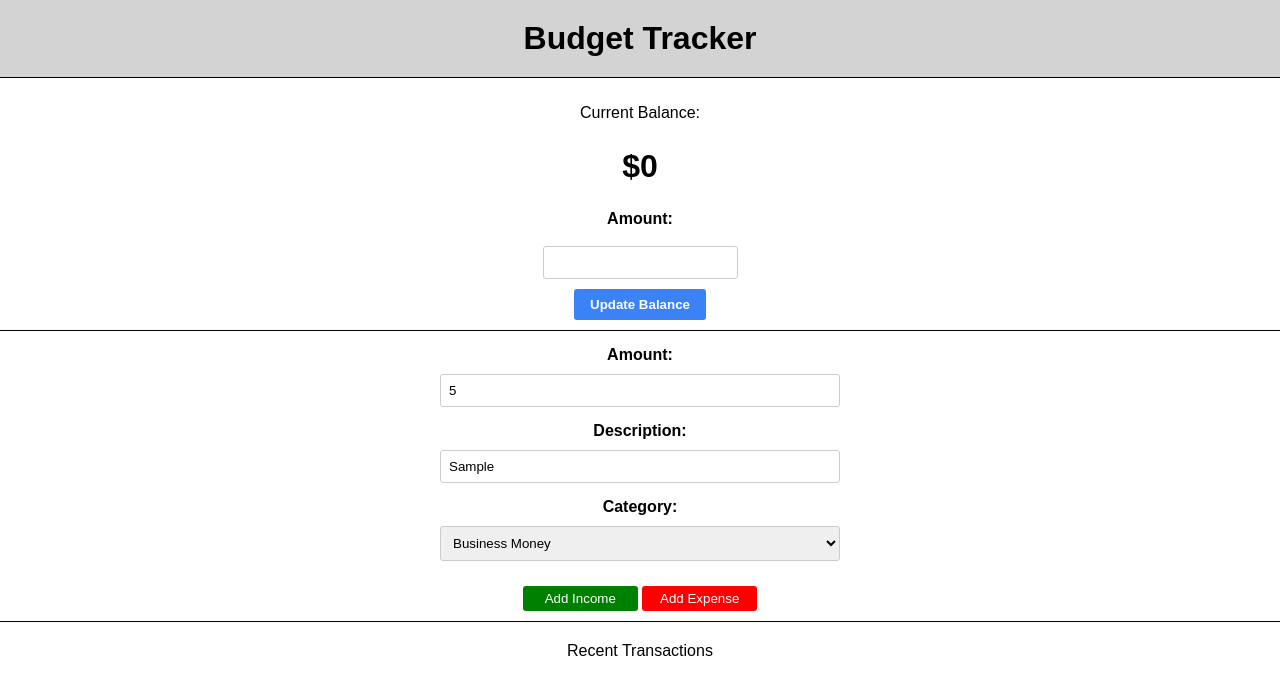
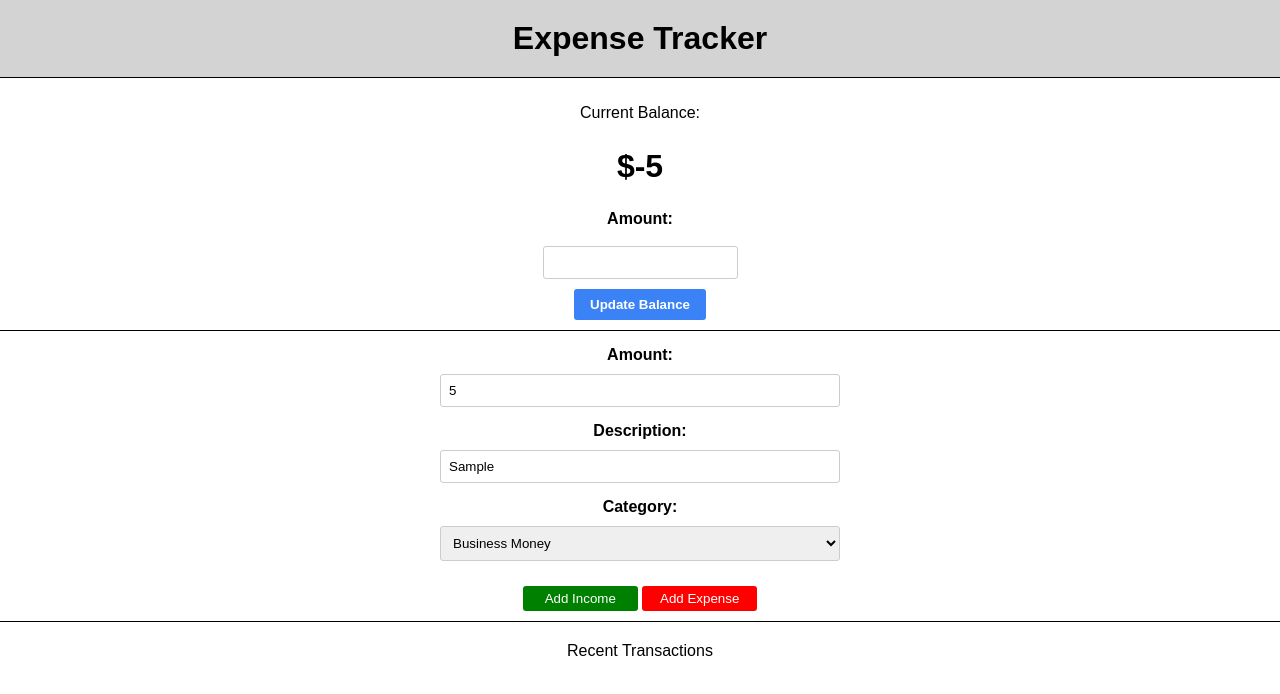
Before and after one commit to robertmorganofficial/javascript-practice, a plain HTML site: page expense_tracker/index.html in a window 1280 px wide. Both pictures are taken after typing "5", "Sample" into the empty fields and a click on the button "Add Expense". Drawn offline with Linux system fonts and the light colour scheme.

Commit message:
Fix header title in index.html and implement expense deduction functionality in script.js

```diff
--- a/expense_tracker/index.html
+++ b/expense_tracker/index.html
@@ -10,7 +10,7 @@
 
 <body>
     <div class="title-container">
-        <h1 id="header">Budget Tracker</h1>
+        <h1 id="header">Expense Tracker</h1>
     </div>
 
     <div class="balance-container">
--- a/expense_tracker/script.js
+++ b/expense_tracker/script.js
@@ -26,3 +26,13 @@ addIncome.addEventListener("click", function (e) {
     currentBalance += amountValue;
     currentBalanceNumber.textContent = "$" + `${currentBalance}`;
 })
+
+addExpense.addEventListener("click", function (f) {
+    f.preventDefault();
+    const amountValue = Number(amount.value);
+    const descriptionValue = description.value;
+    const categoryValue = category.value;
+
+    currentBalance -= amountValue;
+    currentBalanceNumber.textContent = "$" + `${currentBalance}`;
+})
```
